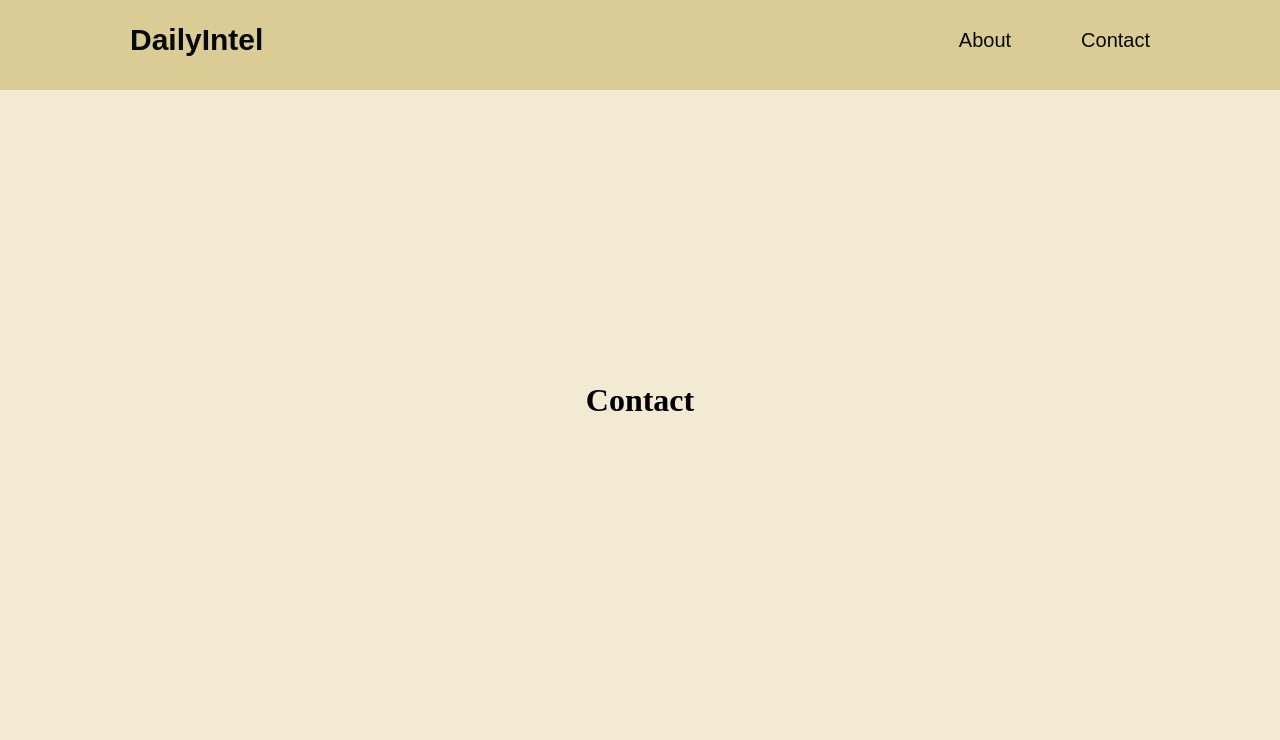
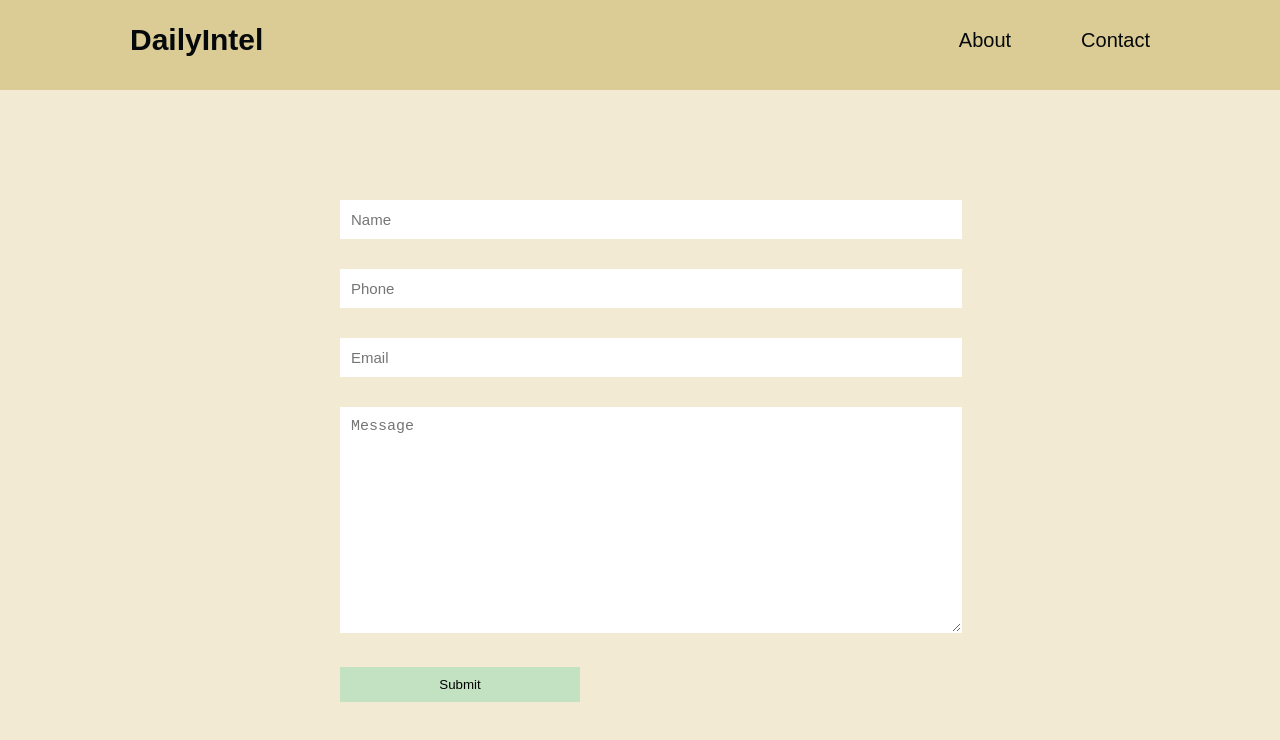
Before and after one commit to awaltherr/news-app, a React (Create React App) app: page /contact in a window 1280 px wide. Shown: the top 740 px of the page. Built offline with nearby package versions, Linux system fonts and the light colour scheme; a web font is replaced by a local one.

Commit message:
Applied layout for contact form

```diff
--- a/src/components/Contact.js
+++ b/src/components/Contact.js
@@ -1,9 +1,27 @@
-import { ContactContainer } from "../styles/Contact.styled";
+import {
+  ContactContainer,
+  InputGroup,
+  InputField,
+  TextArea,
+  ContactSubmitBtn,
+} from "../styles/Contact.styled";
 
 export default function Contact() {
   return (
     <ContactContainer>
-      <h1>Contact</h1>
+      <InputGroup>
+        <InputField type="text" id="name" placeholder="Name" required />
+      </InputGroup>
+      <InputGroup>
+        <InputField type="text" id="number" placeholder="Phone" required />
+      </InputGroup>
+      <InputGroup>
+        <InputField type="text" id="email" placeholder="Email" required />
+      </InputGroup>
+      <InputGroup>
+        <TextArea id="message" rows="12" placeholder="Message" />
+      </InputGroup>
+      <ContactSubmitBtn type="submit">Submit</ContactSubmitBtn>
     </ContactContainer>
   );
 }
--- a/src/styles/Contact.styled.js
+++ b/src/styles/Contact.styled.js
@@ -1,8 +1,42 @@
 import styled from "styled-components";
 
-export const ContactContainer = styled.div`
+const inputStyle = `
+  width: 100%;
+  padding: 10px;
+  border: 1px solid white;
+  outline: none;
+  background: white;
+  font-size: 15px;
+`;
+
+export const ContactContainer = styled.form`
+  padding-top: 200px;
+  width: 90%;
+  max-width: 600px;
+  margin: 0 auto;
+`;
+
+export const InputGroup = styled.div`
+  margin-bottom: 30px;
+`;
+
+export const InputField = styled.input`
+  ${inputStyle}
+`;
+
+export const TextArea = styled.textarea`
+  ${inputStyle}
+`;
+
+export const ContactSubmitBtn = styled.button`
   display: flex;
+  align-items: flex-start;
   justify-content: center;
-  align-items: center;
-  height: 100vh;
+  padding: 10px;
+  outline: none;
+  width: 40%;
+  cursor: pointer;
+  background-color: #c3e2c2;
+  color: black;
+  border: none;
 `;
```
